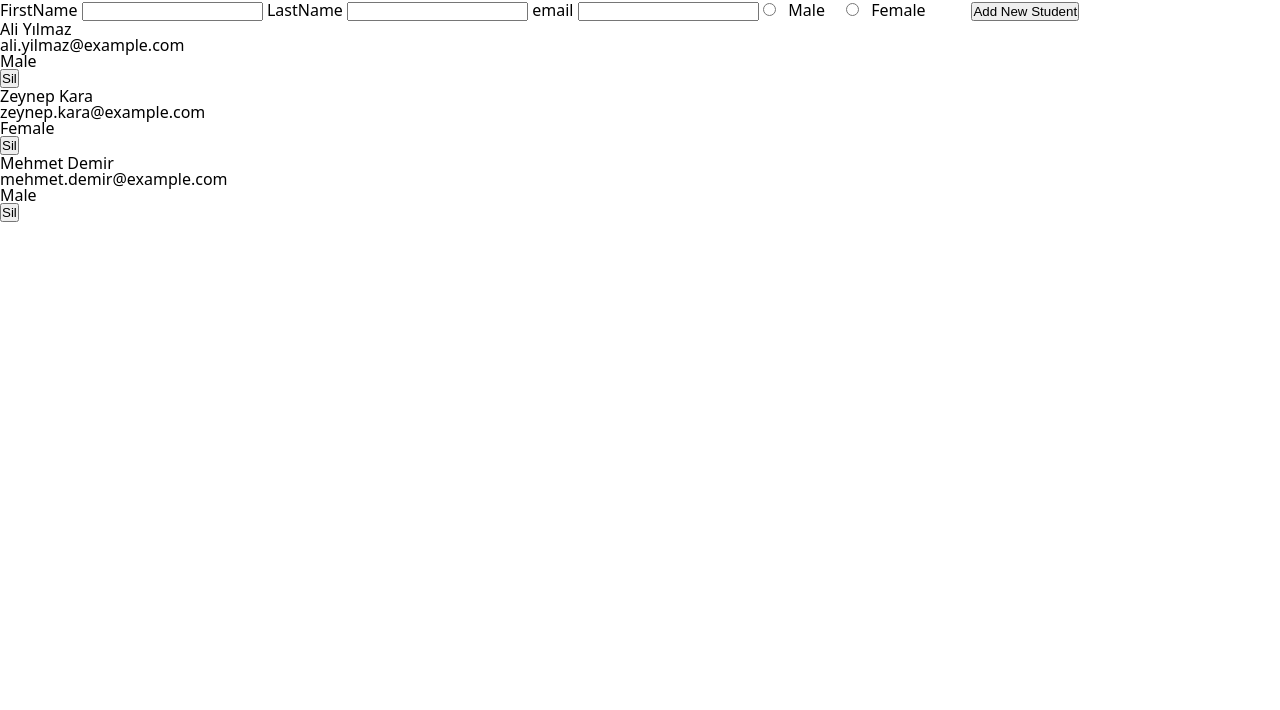
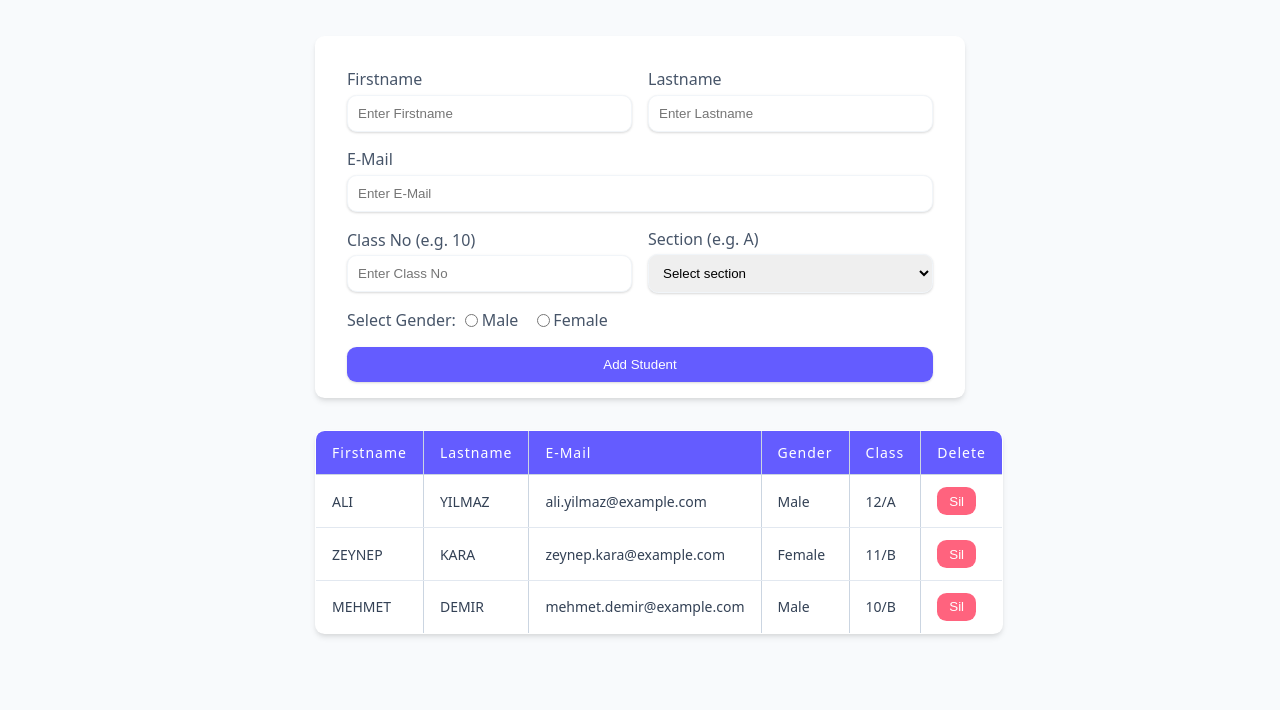
Before and after one commit to musayar9/Insider_code_craft_jquery_homework1, a plain HTML site: page index.html in a window 1280 px wide. Shown: the part 90-800 px from the top of the page. Drawn offline with nearby package versions, Linux system fonts and the light colour scheme.

Commit message:
Add table, update styles, and edit readme.md

```diff
--- a/index.html
+++ b/index.html
@@ -7,21 +7,82 @@
     <link rel="stylesheet" href="style.css" />
   </head>
   <body>
+    <!-- Page Title -->
     <h1>Student List</h1>
 
-    <div>
+    <!-- App Content -->
+    <div class="container">
+      <!-- Form Field -->
       <form type="submit" id="studentForm">
-        <label for="firstName">FirstName</label>
-        <input type="text" id="firstName" name="firstName" />
-        <label for="lastName">LastName</label>
-        <input type="text" id="lastName" name="lastName" />
-        <label for="email">email</label>
-        <input type="text" id="email" name="email" />
+
+        <div class="form-content">
+          <div class="form-item">
+            <label for="name">Firstname</label>
+            <input
+              type="text"
+              id="firstName"
+              name="firstName"
+              placeholder="Enter Firstname"
+              required
+            />
+          </div>
+
+          <div class="form-item">
+            <label for="lastName">Lastname</label>
+            <input
+              type="text"
+              id="lastName"
+              name="lastName"
+              placeholder="Enter Lastname"
+              required
+            />
+          </div>
+        </div>
+
+        <div class="form-content">
+          <div class="form-item">
+            <label for="email">E-Mail</label>
+            <input
+              type="email"
+              id="email"
+              name="email"
+              placeholder="Enter E-Mail"
+              required
+            />
+          </div>
+        </div>
+        <div class="form-content">
+          <div class="form-item">
+            <label for="classNo">Class No (e.g. 10)</label>
+            <input
+              type="number"
+              id="classNo"
+              name="classNo"
+              placeholder="Enter Class No "
+              min="1"
+              max="12"
+              required
+            />
+          </div>
+
+          <div class="form-item">
+            <label for="section">Section (e.g. A)</label>
+            <select id="section" name="section" required>
+              <option value="">Select section</option>
+              <option value="A">A</option>
+              <option value="B">B</option>
+              <option value="C">C</option>
+              <option value="D">D</option>
+            </select>
+          </div>
+        </div>
+        <div class="form-gender">
+          <p>Select Gender:</p>
           <input
             type="radio"
             id="male"
             name="gender"
-          value="male"
+            value="Male"
             class="radioInput"
           />
           <label for="male">Male</label>
@@ -29,14 +90,28 @@
             type="radio"
             id="female"
             name="gender"
-          value="female"
+            value="Female"
             class="radioInput"
           />
           <label for="female">Female</label>
-        <button type="submit" id="addStudentBtn">Add New Student</button>
+        </div>
+        <button type="submit" id="addStudentBtn">Add Student</button>
       </form>
 
-      <ul id="studentList"></ul>
+      <!-- Table Field -->
+      <table border="1">
+        <thead>
+          <tr>
+            <th>Firstname</th>
+            <th>Lastname</th>
+            <th>E-Mail</th>
+            <th>Gender</th>
+            <th>Class</th>
+            <th>Delete</th>
+          </tr>
+        </thead>
+        <tbody id="studentTableBody"></tbody>
+      </table>
     </div>
 
     <script
@@ -45,81 +120,6 @@
       crossorigin="anonymous"
       referrerpolicy="no-referrer"
     ></script>
-    <script>
-      $(function () {
-        let studentData = [
-          {
-            id: 1,
-            firstName: "Ali",
-            lastName: "Yılmaz",
-            gender: "Male",
-            email: "ali.yilmaz@example.com",
-          },
-          {
-            id: 2,
-            firstName: "Zeynep",
-            lastName: "Kara",
-            gender: "Female",
-            email: "zeynep.kara@example.com",
-          },
-          {
-            id: 3,
-            firstName: "Mehmet",
-            lastName: "Demir",
-            gender: "Male",
-            email: "mehmet.demir@example.com",
-          },
-        ];
-        const studentList = $("#studentList");
-        $("#studentForm").submit(function (e) {
-          e.preventDefault();
-          const firstName = $("#firstName").val();
-          const lastName = $("#lastName").val();
-          const email = $("#email").val();
-          const gender = $("input[name='gender']:checked").val();
-          const newStudent = {
-            id: studentData.length + 1,
-            firstName,
-            lastName,
-            gender,
-            email,
-          };
-
-          studentData = [newStudent, ...studentData];
-
-          renderList();
-          $("#studentForm")[0].reset();
-        });
-
-        function renderList() {
-          studentList.empty();
-          let studentListHtml = null;
-          for (let student of studentData) {
-            studentListHtml = `
-                   <li class="list-item">
-                    <p>${student.firstName} ${student.lastName}</p>
-                    <p>${student.email}</p>
-                    <p>${student.gender}</p>
-                    <button class="deleteBtn" data-id=${student.id}>Sil</button>
-               </li>
-                  `;
-            studentList.append(studentListHtml);
-          }
-        }
-        renderList();
-
-        studentList.on("click", ".list-item", function () {
-          $(this).toggleClass("changeColor");
-        });
-
-        studentList.on("click", ".deleteBtn", function () {
-          const studentId = $(this).data("id");
-          studentData = studentData.filter(
-            (student) => student.id !== studentId
-          );
-          renderList();
-        });
-      });
-    </script>
+    <script src="script.js"></script>
   </body>
 </html>
--- /dev/null
+++ b/script.js
@@ -0,0 +1,113 @@
+$(function () {
+  // Data kept by students
+  let studentData = [
+    {
+      id: 1,
+      firstName: "Ali",
+      lastName: "Yılmaz",
+      gender: "Male",
+      email: "ali.yilmaz@example.com",
+      classNo: 12,
+      section: "A",
+    },
+    {
+      id: 2,
+      firstName: "Zeynep",
+      lastName: "Kara",
+      gender: "Female",
+      email: "zeynep.kara@example.com",
+      classNo: 11,
+      section: "B",
+    },
+    {
+      id: 3,
+      firstName: "Mehmet",
+      lastName: "Demir",
+      gender: "Male",
+      email: "mehmet.demir@example.com",
+      classNo: 10,
+      section: "B",
+    },
+  ];
+
+  // Table body variable has been defined
+  const studentTableBody = $("#studentTableBody");
+
+  // When the page first loads, the data will be added to the table
+  function renderList() {
+    studentTableBody.empty();
+    let studentListHtml = null;
+    for (let student of studentData) {
+      studentListHtml = `
+                      <tr class="list-item">
+                         <td>${student.firstName.toUpperCase()}</td>
+                         <td>${student.lastName.toUpperCase()}</td>
+                         <td>${student.email}</td>
+                         <td>${student.gender}</td>
+                         <td>${student.classNo}/${student.section}</td>
+                        <td>  <button class="deleteBtn" data-id=${
+                          student.id
+                        }>Sil</button></td>
+                     </tr>
+                  `;
+      studentTableBody.append(studentListHtml);
+    }
+  }
+
+  // When the form is submitted, the new student will be added to the data
+  $("#studentForm").submit(function (e) {
+    e.preventDefault();
+    const firstName = $("#firstName").val();
+    const lastName = $("#lastName").val();
+    const email = $("#email").val();
+    const gender = $("input[name='gender']:checked").val();
+    const classNo = $("#classNo").val();
+    const section = $("#section").val();
+    const newStudent = {
+      id: studentData.length + 1,
+      firstName,
+      lastName,
+      gender,
+      email,
+      classNo,
+      section,
+    };
+
+    studentData = [newStudent, ...studentData];
+    // When new data is added, the data will be re-rendered
+    renderList();
+    $("#studentForm")[0].reset();
+  });
+
+  // Hover effect is applied to the "Add Student" button using mouseenter and mouseleave events
+  $("#addStudentBtn")
+    .on("mouseenter", function () {
+      $(this).css({
+        "background-color": "#4f39f6",
+        transform: "translateY(2px)",
+      });
+    })
+    .on("mouseleave", function () {
+      $(this).css({
+        "background-color": "",
+        transform: "",
+      });
+    });
+
+  // When any element with the class .list-item in the table is clicked, its background color will change
+
+  studentTableBody.on("click", ".list-item", function () {
+    $(this).toggleClass("changeColor");
+  });
+
+  // When the delete button in the table is clicked, the corresponding data will be deleted
+
+  studentTableBody.on("click", ".deleteBtn", function () {
+    const studentId = $(this).data("id");
+    studentData = studentData.filter((student) => student.id !== studentId);
+    // Re-render the table after deleting data
+    renderList();
+  });
+
+  renderList();
+});
--- a/style.css
+++ b/style.css
@@ -1,20 +1,44 @@
+*,
+::after,
+::before {
+  margin: 0;
+  padding: 0;
+  box-sizing: border-box;
+}
+
+/* Font-size 16px was given in html for responsive design */
+html {
+  font-size: 16px;
+}
+
+/* css variables */
 :root {
-  --clr-black: #000000;
-  --clr-grey-5: #617d98;
-  --clr-grey-10: #e2e8f0;
-  --clr-grey-15: #f1f5f8;
-  --clr-white: #fff;
-  --clr-red-dark: rgb(188 26 69 / 1);
-  --spacing: 0.25rem;
-  --radius: 0.5rem;
-  --font-weight-4: 400;
-  --font-weight-5: 500;
-  --font-weight-6: 600;
-  --font-weight-7: 700;
+  --grey-50: #f8fafc;
+  --grey-100: #f1f5f9;
+  --grey-200: #e2e8f0;
+  --grey-300: #cbd5e1;
+  --grey-400: #94a3b8;
+  --grey-500: #64748b;
+  --grey-600: #475569;
+  --grey-700: #334155;
+
+  --primary-50: #a29dff;
+  --primary-100: #645cff;
+  --primary-200: #4f39f6;
+
+  --red-50: #ff637e;
+  --red-100: #c60036;
+
+  --black: #222;
+  --white: #ffffff;
+
+  --backgroundColor: var(--grey-50);
+  --borderRadius-50: 0.6rem;
+  --borderRadius-100: 1rem;
   --letterSpacing: 1px;
   --transition: 0.3s ease-in-out all;
   --max-width: 1120px;
-  --fixed-width: 400px;
+  --fixed-width: 650px;
   --view-width: 90vw;
 
   --shadow-1: 0 1px 3px 0 rgba(0, 0, 0, 0.1), 0 1px 2px 0 rgba(0, 0, 0, 0.06);
@@ -26,56 +50,196 @@
     0 10px 10px -5px rgba(0, 0, 0, 0.04);
 }
 
-/* Tüm elementler için varsayılan stil ayarlandı */
-* {
-  margin: 0;
-  padding: 0;
-  box-sizing: border-box;
-}
-
-html {
-  font-size: 16px;
-  scroll-behavior: smooth;
-}
-
-/* body etiketi için uygulama ekranı ortasına gelecek şekilde hizlandı */
 body {
+  background: var(--backgroundColor);
   font-family: system-ui, -apple-system, BlinkMacSystemFont, "Segoe UI", Roboto,
     Oxygen, Ubuntu, Cantarell, "Open Sans", "Helvetica Neue", sans-serif;
-  background: var(--clr-white);
-
-  line-height: 1;
+  font-weight: 400;
+  color: var(--textColor);
+  display: flex;
+  align-items: center;
+  justify-content: center;
+  flex-direction: column;
+  margin: 20px auto;
+  gap: 3rem;
 }
-a {
-  text-decoration: none;
-  color: var(--clr-white);
-}
-img {
-  width: 100%;
-  display: block;
+p {
+  margin: 0;
 }
 h1,
 h2,
 h3,
-h4 {
-  letter-spacing: var(--spacing);
+h4,
+h5 {
+  margin: 0;
+  font-weight: 400;
+  line-height: 1;
   text-transform: capitalize;
-  line-height: 1.25;
-  margin-bottom: 0.75rem;
-}
-h1 {
-  font-size: 4rem;
-}
-h2 {
-  font-size: 3rem;
-}
-h3 {
-  font-size: 1.5rem;
-}
-h4 {
-  font-size: 0.875rem;
+  letter-spacing: var(--letterSpacing);
 }
 
+ul {
+  list-style: none;
+}
+/* Page Title */
+h1 {
+  font-weight: 600;
+  font-size: 3rem;
+  padding: 5px;
+  color: var(--grey-600);
+}
+
+
+/* App Content */
+.container {
+  width: var(--view-width);
+  max-width: var(--fixed-width);
+  gap: 2rem;
+}
+
+/* Form Field */
+.container form {
+  background-color: var(--white);
+  padding: 1rem 2rem;
+  box-shadow: var(--shadow-2);
+  border-radius: var(--borderRadius-50);
+}
+
+form .form-content {
+  display: flex;
+  align-items: center;
+  gap: 1rem;
+  margin: 1rem 0;
+}
+.form-content .form-item {
+  display: flex;
+  flex-direction: column;
+
+  gap: 0.3rem;
+  width: 100%;
+}
+.form-content .form-item label {
+  color: var(--grey-600);
+  font-weight: 500;
+}
+
+#firstName, #lastName{
+text-transform: capitalize;
+}
+
+.form-content .form-item input, select {
+  padding: 0.625rem;
+  border: 1px solid var(--grey-100);
+  border-radius: var(--borderRadius-50);
+  box-shadow: var(--shadow-1);
+}
+
+.form-content .form-item input:focus, select:focus {
+  border: 2px solid var(--primary-50);
+  outline: none;
+}
+
+form .form-gender {
+  display: flex;
+  align-items: center;
+  gap: 0.2rem;
+  color: var(--grey-600);
+}
+
+form .form-gender p {
+  margin-right: 0.4rem;
+  font-weight: 500;
+}
+/* Add Button Style */
+#addStudentBtn {
+  margin-top: 1rem;
+  width: 100%;
+  border: none;
+  padding: 0.625rem;
+  border-radius: var(--borderRadius-50);
+  background-color: var(--primary-100);
+  color: var(--white);
+  box-shadow: var(--shadow-1);
+  transition: var(--transition);
+  cursor: pointer;
+}
+/* Table Style */
+table {
+  margin-top: 2rem;
+  width: 100%;
+  border-collapse: collapse;
+  background-color: var(--white);
+  box-shadow: var(--shadow-2);
+  border-radius: var(--borderRadius-50);
+  overflow: hidden;
+  font-size: 0.875rem;
+  border-color: var(--grey-300);
+}
+
+thead {
+  background-color: var(--primary-100);
+  color: var(--white);
+  text-align: left;
+}
+
+thead th {
+  padding: 0.75rem 1rem;
+  letter-spacing: var(--letterSpacing);
+  font-weight: 500;
+}
+
+tbody td {
+  padding: 0.75rem 1rem;
+  border-bottom: 1px solid var(--grey-200);
+  color: var(--grey-700);
+  cursor: pointer;
+}
+
+
+
 .changeColor {
-  color: red;
+  background-color: var(--primary-50);
+
 }
+
+tbody tr:hover {
+  background-color: var(--grey-50);
+  transition: var(--transition);
+}
+
+tbody tr:last-child td {
+  border-bottom: none;
+}
+
+th,
+td {
+  text-align: left;
+}
+
+/* Delete Button Style */
+.deleteBtn {
+  background-color: var(--red-50);
+  color: var(--white);
+  padding: 0.4rem 0.75rem;
+  border: none;
+  border-radius: var(--borderRadius-50);
+  cursor: pointer;
+  transition: var(--transition);
+}
+
+.deleteBtn:hover {
+  background-color: var(--red-100);
+}
+
+
+/* Responsive design
+
+  When the screen is mobile-friendly (max-width: 768px),
+  the Email column in the table (both header and body) will be hidden.
+*/
+@media (max-width: 768px) {
+thead th:nth-child(3),
+  tbody td:nth-child(3) {
+    display: none;
+  }
+}
```
Also changed, not shown: images/img1.png (added), images/img2.png (added), images/img3.png (added), images/img4.png (added), 1 other file. Lines whose indentation alone changed are shown as unchanged.
